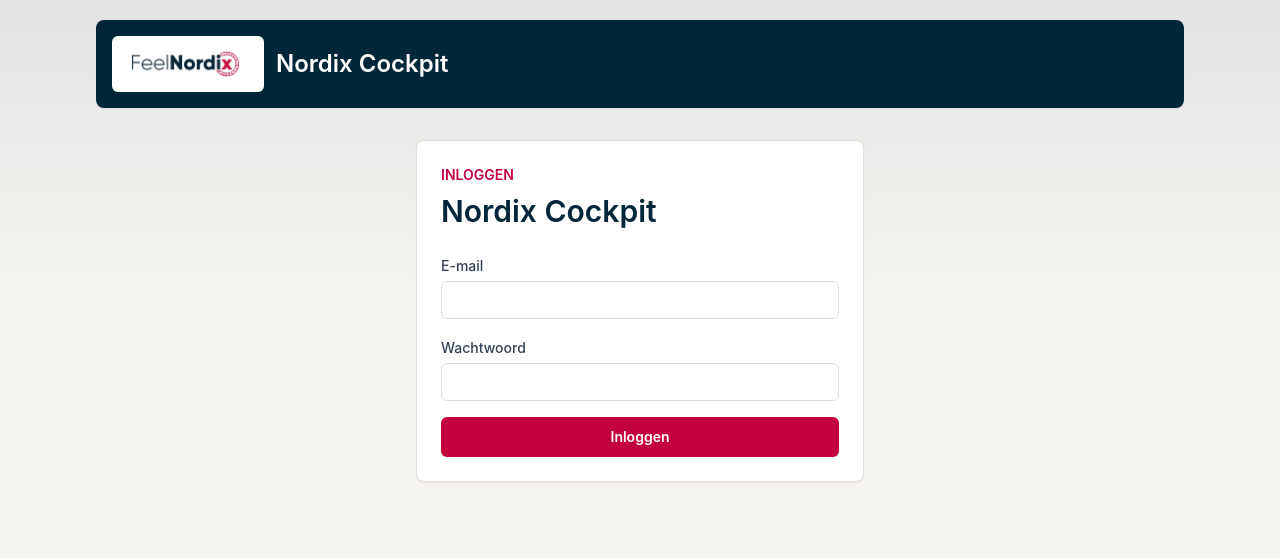
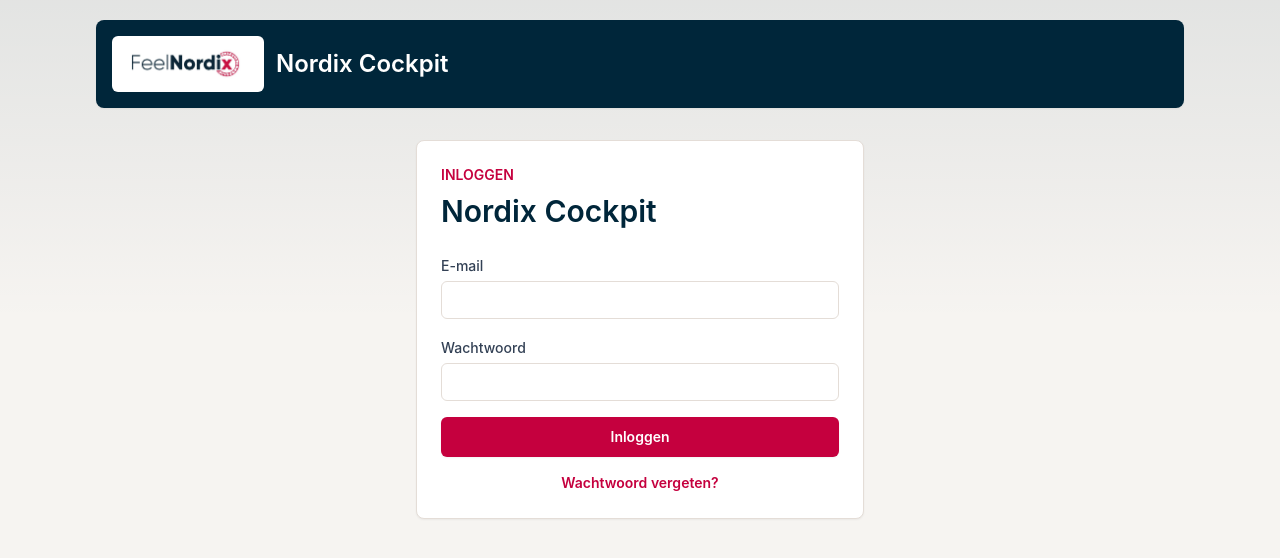
Before and after one commit to FeelNordix/nordix-cockpit, a Next.js app: page /login in a window 1280 px wide. Shown: the top 558 px of the page. Built offline with nearby package versions, Linux system fonts and the light colour scheme; no server answers.

Commit message:
Add forgot password flow

```diff
--- a/components/LoginForm.tsx
+++ b/components/LoginForm.tsx
@@ -9,11 +9,14 @@
   const [email, setEmail] = useState("");
   const [password, setPassword] = useState("");
   const [errorMessage, setErrorMessage] = useState("");
+  const [successMessage, setSuccessMessage] = useState("");
   const [isSubmitting, setIsSubmitting] = useState(false);
+  const [isResettingPassword, setIsResettingPassword] = useState(false);
 
   async function login(event: FormEvent<HTMLFormElement>) {
     event.preventDefault();
     setErrorMessage("");
+    setSuccessMessage("");
     setIsSubmitting(true);
 
     const supabase = createSupabaseClient();
@@ -33,16 +36,56 @@
     router.refresh();
   }
 
+  async function requestPasswordReset(event: FormEvent<HTMLFormElement>) {
+    event.preventDefault();
+    setErrorMessage("");
+    setSuccessMessage("");
+    setIsSubmitting(true);
+
+    const supabase = createSupabaseClient();
+    const { error } = await supabase.auth.resetPasswordForEmail(email, {
+      redirectTo: `${window.location.origin}/reset-password`
+    });
+
+    setIsSubmitting(false);
+
+    if (error) {
+      setErrorMessage(
+        "Het versturen van de herstelmail is niet gelukt. Probeer het later opnieuw."
+      );
+      return;
+    }
+
+    setSuccessMessage(
+      "Als dit e-mailadres bekend is, ontvang je een link om je wachtwoord opnieuw in te stellen."
+    );
+  }
+
+  function showPasswordReset() {
+    setIsResettingPassword(true);
+    setErrorMessage("");
+    setSuccessMessage("");
+  }
+
+  function showLogin() {
+    setIsResettingPassword(false);
+    setErrorMessage("");
+    setSuccessMessage("");
+  }
+
   return (
     <section className="mx-auto max-w-md rounded-lg border border-nordix-mist bg-white p-6 shadow-sm">
       <p className="text-sm font-semibold uppercase text-nordix-pine">
-        Inloggen
+        {isResettingPassword ? "Wachtwoord herstellen" : "Inloggen"}
       </p>
       <h2 className="mt-2 text-3xl font-semibold text-nordix-ink">
-        Nordix Cockpit
+        {isResettingPassword ? "Herstellink aanvragen" : "Nordix Cockpit"}
       </h2>
 
-      <form onSubmit={login} className="mt-6 space-y-4">
+      <form
+        onSubmit={isResettingPassword ? requestPasswordReset : login}
+        className="mt-6 space-y-4"
+      >
         <label className="block">
           <span className="text-sm font-medium text-slate-700">E-mail</span>
           <input
@@ -54,8 +97,11 @@
           />
         </label>
 
+        {!isResettingPassword ? (
           <label className="block">
-          <span className="text-sm font-medium text-slate-700">Wachtwoord</span>
+            <span className="text-sm font-medium text-slate-700">
+              Wachtwoord
+            </span>
             <input
               type="password"
               value={password}
@@ -64,10 +110,17 @@
               required
             />
           </label>
+        ) : null}
 
         {errorMessage ? (
           <p className="rounded-md bg-red-50 px-3 py-2 text-sm font-medium text-red-700">
             {errorMessage}
+          </p>
+        ) : null}
+
+        {successMessage ? (
+          <p className="rounded-md bg-emerald-50 px-3 py-2 text-sm font-medium text-emerald-700">
+            {successMessage}
           </p>
         ) : null}
 
@@ -76,7 +129,21 @@
           disabled={isSubmitting}
           className="w-full rounded-md bg-nordix-pine px-4 py-2.5 text-sm font-semibold text-white shadow-sm transition hover:bg-nordix-pine/90 disabled:cursor-not-allowed disabled:opacity-70"
         >
-          {isSubmitting ? "Inloggen..." : "Inloggen"}
+          {isSubmitting
+            ? isResettingPassword
+              ? "Herstellink versturen..."
+              : "Inloggen..."
+            : isResettingPassword
+              ? "Herstellink versturen"
+              : "Inloggen"}
+        </button>
+
+        <button
+          type="button"
+          onClick={isResettingPassword ? showLogin : showPasswordReset}
+          className="w-full text-sm font-semibold text-nordix-pine transition hover:text-nordix-fjord"
+        >
+          {isResettingPassword ? "Terug naar inloggen" : "Wachtwoord vergeten?"}
         </button>
       </form>
     </section>
```
Lines whose indentation alone changed are shown as unchanged.
